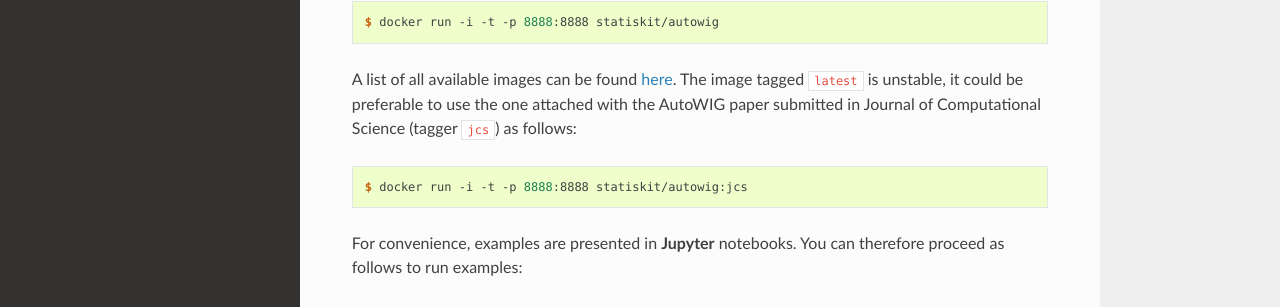
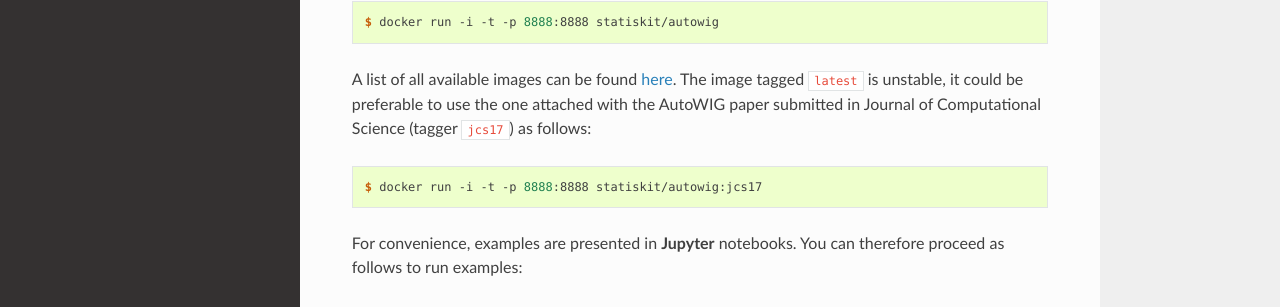
Before and after one commit to StatisKit/AutoWIG, a Sphinx documentation site: the page built from doc/install/docker.rst, in a window 1280 px wide and 1074 px high. Shown: the part 382-689 px from the top of the window. Built offline with Sphinx 7.4.7 and the Read the Docs theme 2.0.0, drawn with Linux system fonts in a browser that asks for light colours; cross-references to code outside the pages are shown as plain code.

Commit message:
Update docker.rst

```diff
--- a/doc/install/docker.rst
+++ b/doc/install/docker.rst
@@ -33,11 +33,11 @@
   $ docker run -i -t -p 8888:8888 statiskit/autowig
 
 A list of all available images can be found `here <https://hub.docker.com/r/statiskit/autowig/tags/>`_.
-The image tagged :code:`latest` is unstable, it could be preferable to use the one attached with the AutoWIG paper submitted in Journal of Computational Science (tagger :code:`jcs`) as follows:
+The image tagged :code:`latest` is unstable, it could be preferable to use the one attached with the AutoWIG paper submitted in Journal of Computational Science (tagger :code:`jcs17`) as follows:
 
 .. code-block:: console
 
-  $ docker run -i -t -p 8888:8888 statiskit/autowig:jcs
+  $ docker run -i -t -p 8888:8888 statiskit/autowig:jcs17
 
 For convenience, examples are presented in  **Jupyter** notebooks.
 You can therefore proceed as follows to run examples:
```
